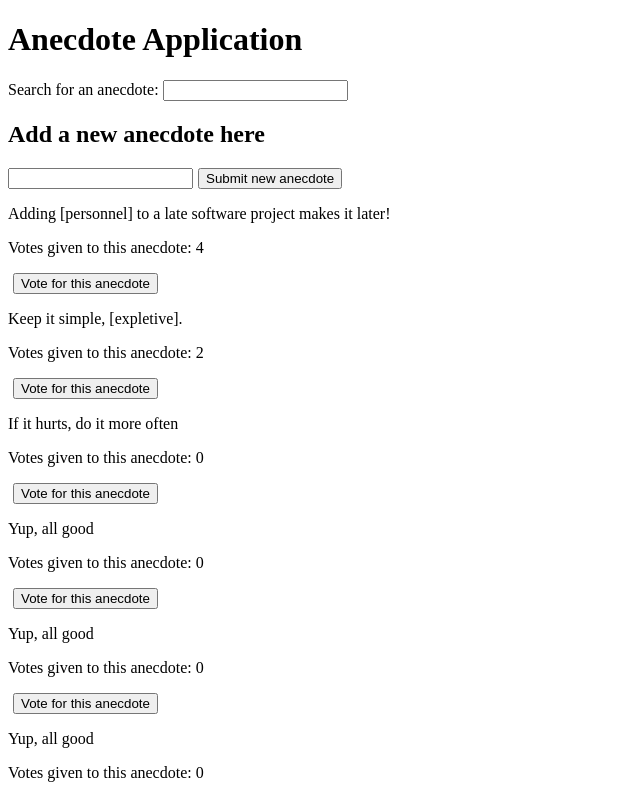
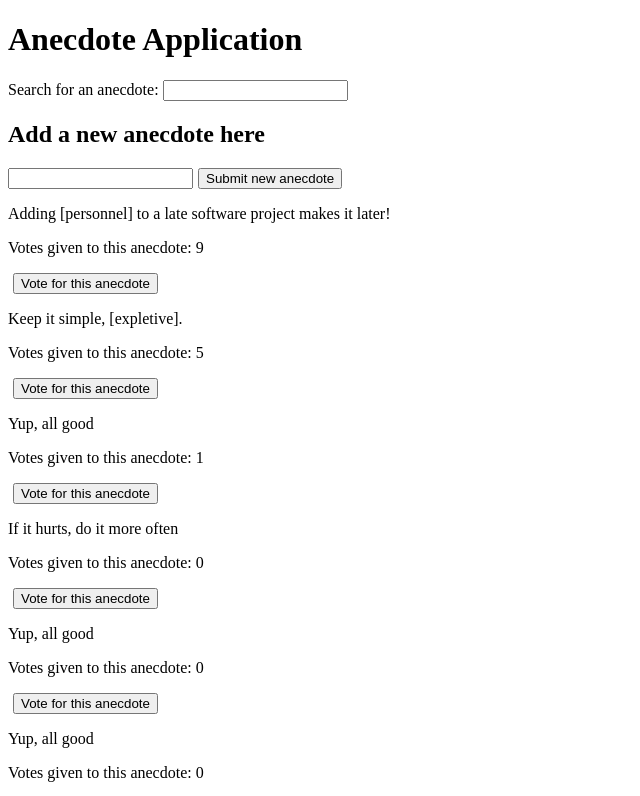
Before and after one commit to banaanihillo/exercise6-redux, a React (Create React App) app: page / in a window 1280 px wide. Shown: the top 796 px of the page, without its empty margins (0-640 px from the left). Built offline with nearby package versions, Linux system fonts and the light colour scheme; data requests are answered from the project's data file.

Commit message:
Commited exercise 6-19 (Anecdotes redux and dedux)
Refactored the display of notifications,
using connect instead of useSelector;
also fixed the filtering of anecdotes

```diff
--- a/db.json
+++ b/db.json
@@ -8,17 +8,17 @@
     {
       "content": "Adding [personnel] to a late software project makes it later!",
       "id": "89027897528965125252",
-      "votes": 4
+      "votes": 9
     },
     {
       "content": "Keep it simple, [expletive].",
       "id": "87582657562467908278742575629752645267",
-      "votes": 2
+      "votes": 5
     },
     {
       "content": "Yup, all good",
       "id": 279326,
-      "votes": 0
+      "votes": 1
     },
     {
       "content": "Yup, all good",
--- a/src/components/AnecdoteList.js
+++ b/src/components/AnecdoteList.js
@@ -14,8 +14,13 @@ const AnecdoteList = () => {
                 )
             )
         } else {
-            return state.filteredAnecdotes.reverse(
-                state.filteredAnecdotes.sort((comparable, comparator) =>
+            const anecdotesAfterFiltering = state.anecdotes.filter(anecdote => {
+                return state.filteredAnecdotes.some(filtered =>
+                    anecdote.content === filtered.content
+                )
+            })
+            return anecdotesAfterFiltering.reverse(
+                anecdotesAfterFiltering.sort((comparable, comparator) =>
                     (comparable.votes - comparator.votes)
                 )
             )
--- a/src/components/Notification.js
+++ b/src/components/Notification.js
@@ -1,8 +1,10 @@
 import React from "react"
-import {useSelector} from "react-redux"
+//import {useSelector} from "react-redux"
+import {connect} from "react-redux"
 
-const Notification = () => {
-    const notification = useSelector(state => state.notification)
+const Notification = (props) => {
+    const {notification} = props
+    //const notification = useSelector(state => state.notification)
     const style = {
         border: "solid",
         padding: 10,
@@ -18,4 +20,12 @@ const Notification = () => {
     )
 }
 
-export default Notification
+//export default Notification
+
+const mapStateToProps = (state) => {
+    return {
+        notification: state.notification
+    }
+}
+const ConnectedNotification = connect(mapStateToProps)(Notification)
+export default ConnectedNotification
```
